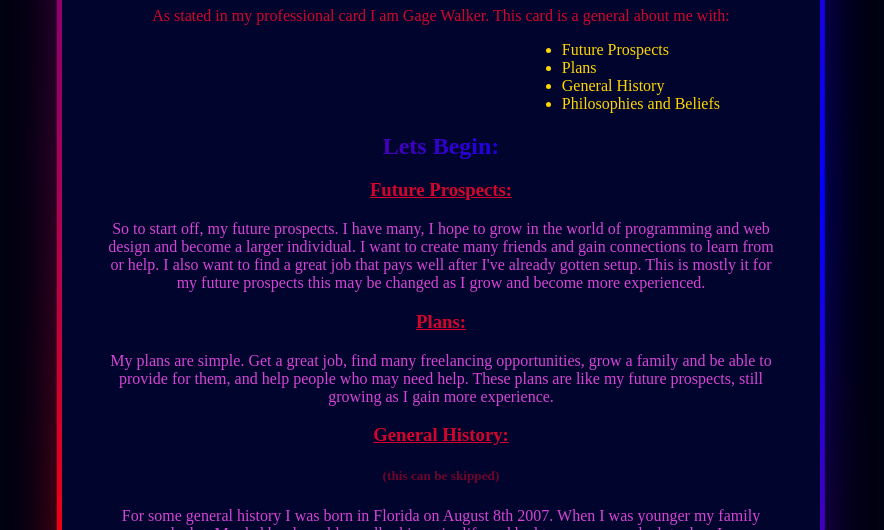
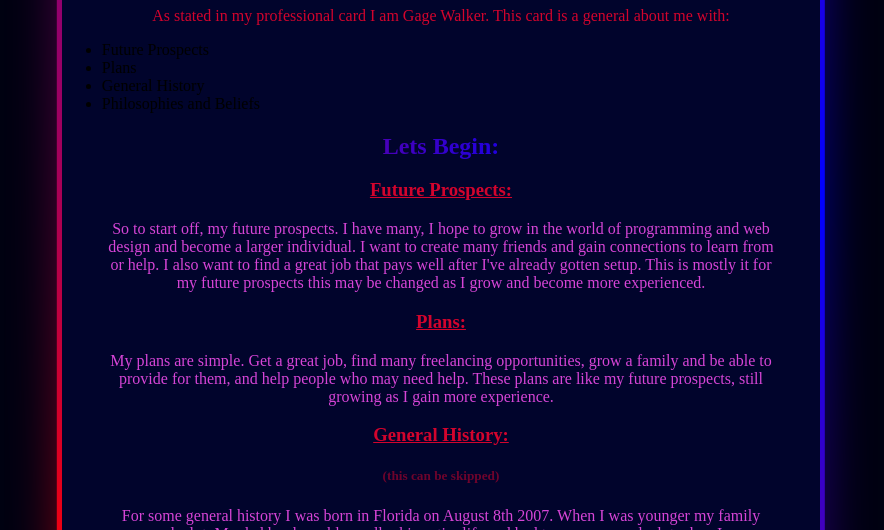
Before and after one commit to NotSkDrago/dragoscenter.github.io, a plain HTML site: page aboutme.html in a window 1280 px wide. Shown: the part 570-1100 px from the top of the page, without its empty margins (199-1083 px from the left). Drawn offline with Linux system fonts and the light colour scheme.

Commit message:
Update web2style.css

```diff
--- a/styles/web2style.css
+++ b/styles/web2style.css
@@ -64,12 +64,6 @@ h6{
     text-align: center;
 }
 
-ol{
-    display:block;
-    list-style-type: disc;
-    color: gold;
-    margin-left: 175px;
-}
 
 .container {
     display: flex;
@@ -134,9 +128,17 @@ ol{
     max-height: auto;
 }
 
-#abmeli{
-    margin-left: 460px;
+.abmeli{
+    display: flex;
+    color:gold;
+    align-items: center;
+    justify-content: center; /* Center horizontally */
 }
+
+ol{
+    list-style-type:disc;
+}
+
 #bottomabme{
     margin-bottom: 50px;
 }
```
